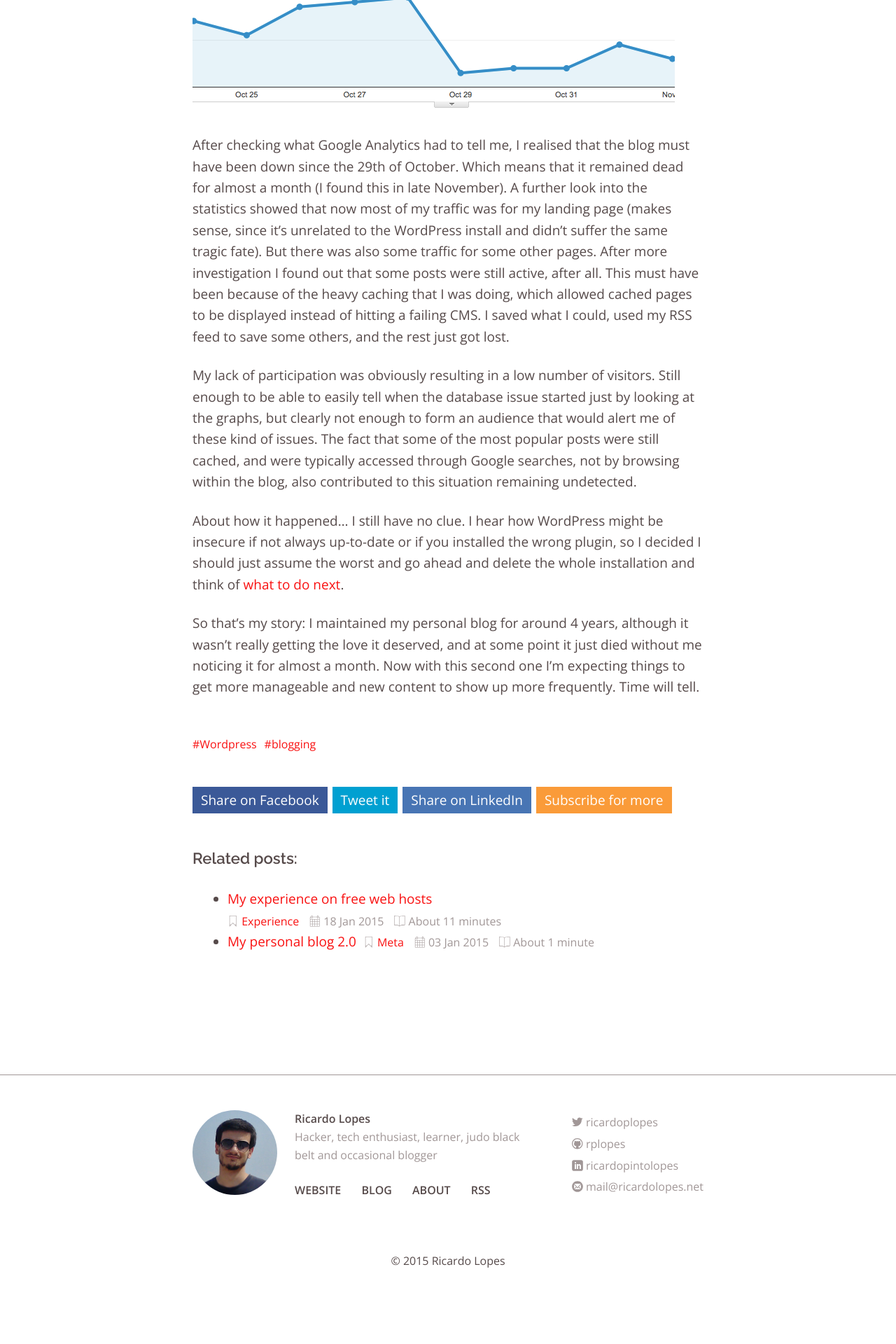
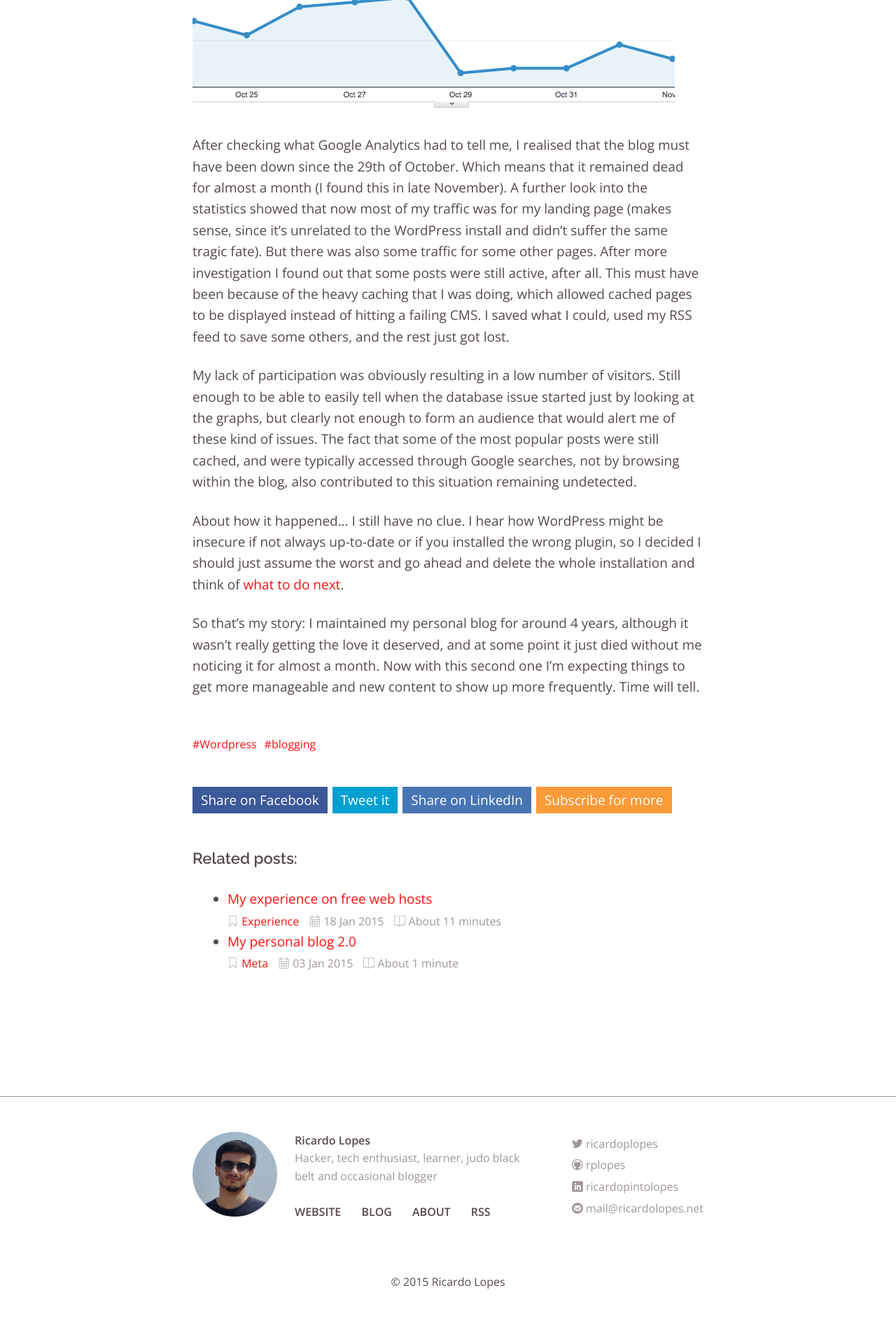
Before and after one commit to rplopes/ricardolopes.net, a Jekyll site: the page built from _posts/2015-01-11-a-postmortem-of-my-wordpress-blog.md, in a window 1280 px wide. Shown: the part 1240-3160 px from the top of the page at 70% size. Built offline with Jekyll 4.4.1, drawn with Linux system fonts in a browser that asks for light colours; comment, search, counter and statistics services are not loaded; before the commit the page ends 3129 px from its top, so only the background shows below that.

Commit message:
Change related posts style
Longer titles were sending the post metadata to a second line.
Now, the post metadata always gets to that second line, so that
everything is consistent and beautiful.

```diff
--- a/_includes/related_posts.html
+++ b/_includes/related_posts.html
@@ -4,8 +4,8 @@
   <ul class="posts">
     {% for post in site.related_posts limit:3 %}
     <li>
-      <a href="{{ post.url }}">{{ post.title }}</a>
-      &nbsp;{% include category_and_date.html post=post %}
+      <a href="{{ post.url }}" class="related-post">{{ post.title }}</a>
+      {% include category_and_date.html post=post %}
     </li>
     {% endfor %}
   </ul>
--- a/_sass/_related_posts.scss
+++ b/_sass/_related_posts.scss
@@ -1,3 +1,7 @@
 .related-posts {
   margin-top: $spacing-unit;
+
+  a.related-post {
+    display: block;
+  }
 }
```
Also changed, not shown: 4 other files.
